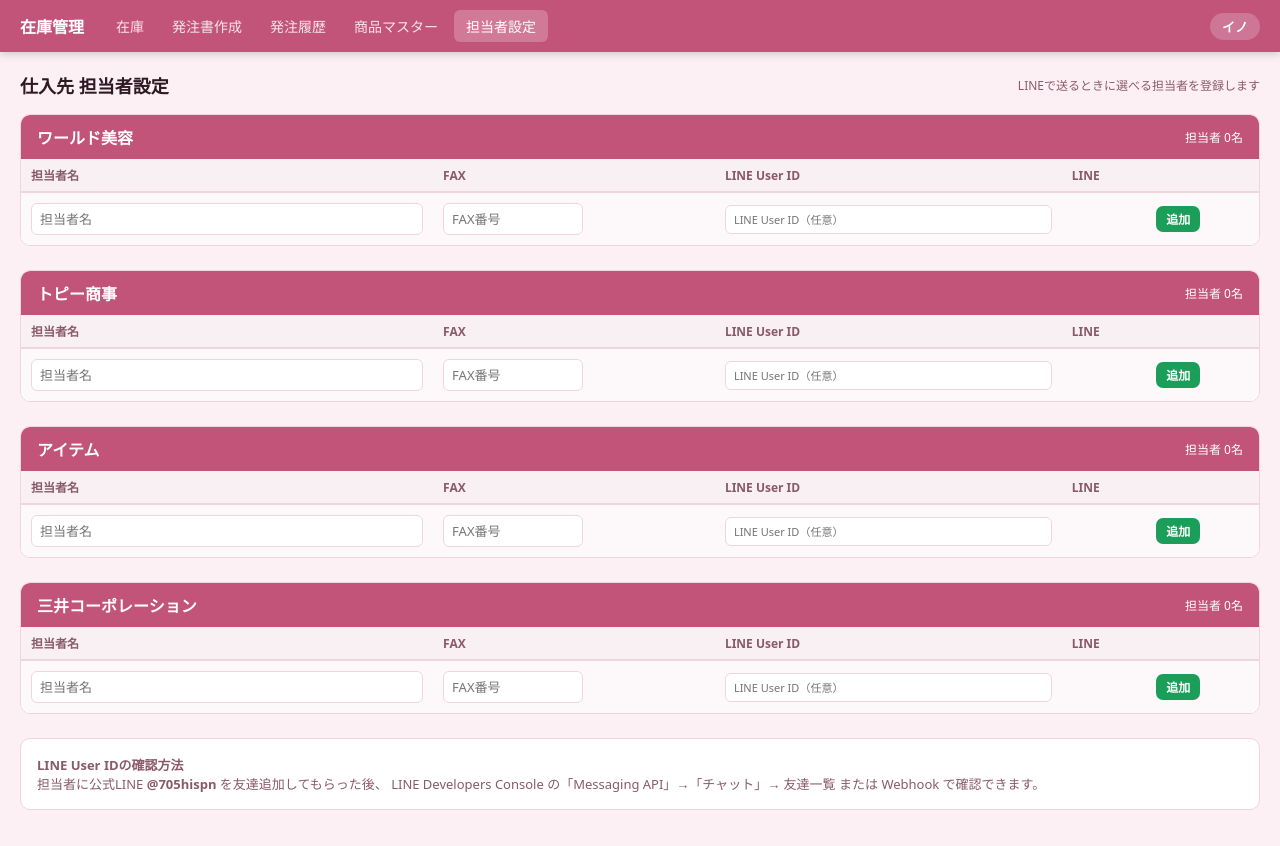
After one commit to inoinomata-sys/zaiko, a Flask app: page /settings/contacts in a window 1280 px wide. The commit adds this page. Run offline with Flask 3, Linux system fonts and the light colour scheme; data that the repository does not hold is empty; some libraries are stand-ins or nearby versions.

Commit message:
担当者設定: DBで仕入先担当者を管理できるように
- supplier_contactsテーブルで担当者（名前・FAX・LINE ID）をDB管理
- /settings/contacts 担当者管理画面を追加（各社ごとに追加・編集・削除）
- ナビに「担当者設定」リンクを追加
- LINEで送る画面で担当者をドロップダウン選択

Co-Authored-By: Claude Sonnet 4.6 <noreply@anthropic.com>

```diff
--- a/app.py
+++ b/app.py
@@ -169,28 +169,38 @@ def send_line_message(to_user_id, text):
 
 STORES = ['イノ', 'リッチ']
 
-SUPPLIERS = [
-    {'name': 'ワールド美容', 'contacts': [
-        {'name': '大橋様', 'fax': '06-6696-0071', 'line_user_id': 'U949cf27934e18f3af9ad96a9c3fc9206'},
-    ]},
-    {'name': 'トピー商事', 'contacts': [
-        {'name': '', 'fax': '', 'line_user_id': ''},
-    ]},
-    {'name': 'アイテム', 'contacts': [
-        {'name': '', 'fax': '', 'line_user_id': ''},
-    ]},
-    {'name': '三井コーポレーション', 'contacts': [
-        {'name': '', 'fax': '', 'line_user_id': ''},
-    ]},
-]
+SUPPLIER_NAMES = ['ワールド美容', 'トピー商事', 'アイテム', '三井コーポレーション']
+
+
+def get_suppliers_with_contacts():
+    db = get_db()
+    cur = db.cursor()
+    cur.execute("SELECT supplier_name, contact_name, fax, line_user_id, id FROM supplier_contacts ORDER BY supplier_name, sort_order, id")
+    rows = cur.fetchall()
+    db.close()
+    result = {}
+    for name in SUPPLIER_NAMES:
+        result[name] = {'name': name, 'contacts': []}
+    for r in rows:
+        sn = r['supplier_name']
+        if sn not in result:
+            result[sn] = {'name': sn, 'contacts': []}
+        result[sn]['contacts'].append({
+            'id': r['id'],
+            'name': r['contact_name'],
+            'fax': r['fax'],
+            'line_user_id': r['line_user_id'],
+        })
+    return list(result.values())
 
 @app.route('/order')
 def order_top():
     store = request.args.get('store', '')
+    suppliers = get_suppliers_with_contacts()
     db = get_db()
     cur = db.cursor()
     supplier_list = []
-    for s in SUPPLIERS:
+    for s in suppliers:
         cur.execute("SELECT COUNT(*) FROM products WHERE is_active=true AND supplier=%s", (s['name'],))
         cnt = cur.fetchone()['count']
         supplier_list.append({**s, 'count': cnt})
@@ -217,7 +227,8 @@ def order_form():
     for r in rows:
         grouped.setdefault(r['category'], []).append(r)
 
-    sup_info = next((s for s in SUPPLIERS if s['name'] == supplier), SUPPLIERS[0])
+    suppliers = get_suppliers_with_contacts()
+    sup_info = next((s for s in suppliers if s['name'] == supplier), suppliers[0])
     return render_template('order.html', store=store, grouped=grouped,
                            cats=cats, rows=rows, now=datetime.now(),
                            supplier=supplier, sup_info=sup_info)
@@ -282,7 +293,8 @@ def order_print(order_id):
     for p in all_products:
         groups.setdefault(p['col_group'], []).append(p)
 
-    sup_info = next((s for s in SUPPLIERS if s['name'] == sup_name), SUPPLIERS[0])
+    suppliers = get_suppliers_with_contacts()
+    sup_info = next((s for s in suppliers if s['name'] == sup_name), suppliers[0])
     db.close()
     return render_template('print.html',
         order=order, groups=groups, order_map=order_map, sup_info=sup_info)
@@ -311,7 +323,8 @@ def order_send_line(order_id):
     items = cur.fetchall()
     db.close()
 
-    sup_info = next((s for s in SUPPLIERS if s['name'] == order.get('supplier', '')), None)
+    suppliers = get_suppliers_with_contacts()
+    sup_info = next((s for s in suppliers if s['name'] == order.get('supplier', '')), None)
     if not sup_info:
         return jsonify(ok=False, error='この仕入先が見つかりません')
 
@@ -430,5 +443,54 @@ def product_supplier(pid):
     return jsonify(ok=True)
 
 
+# ── 担当者管理 ────────────────────────────────────────────────────────────────
+
+@app.route('/settings/contacts')
+def contacts_settings():
+    suppliers = get_suppliers_with_contacts()
+    return render_template('contacts.html', suppliers=suppliers, supplier_names=SUPPLIER_NAMES)
+
+
+@app.route('/settings/contacts/add', methods=['POST'])
+def contact_add():
+    supplier_name = request.form['supplier_name']
+    contact_name  = request.form.get('contact_name', '')
+    fax           = request.form.get('fax', '')
+    line_user_id  = request.form.get('line_user_id', '')
+    db = get_db()
+    cur = db.cursor()
+    cur.execute("SELECT COALESCE(MAX(sort_order),0) FROM supplier_contacts WHERE supplier_name=%s", (supplier_name,))
+    max_sort = cur.fetchone()['coalesce']
+    cur.execute("INSERT INTO supplier_contacts (supplier_name, contact_name, fax, line_user_id, sort_order) VALUES (%s,%s,%s,%s,%s)",
+                (supplier_name, contact_name, fax, line_user_id, max_sort + 1))
+    db.commit()
+    db.close()
+    return redirect(url_for('contacts_settings'))
+
+
+@app.route('/settings/contacts/<int:cid>/update', methods=['POST'])
+def contact_update(cid):
+    db = get_db()
+    cur = db.cursor()
+    cur.execute("UPDATE supplier_contacts SET contact_name=%s, fax=%s, line_user_id=%s WHERE id=%s",
+                (request.form.get('contact_name', ''),
+                 request.form.get('fax', ''),
+                 request.form.get('line_user_id', ''),
+                 cid))
+    db.commit()
+    db.close()
+    return redirect(url_for('contacts_settings'))
+
+
+@app.route('/settings/contacts/<int:cid>/delete', methods=['POST'])
+def contact_delete(cid):
+    db = get_db()
+    cur = db.cursor()
+    cur.execute("DELETE FROM supplier_contacts WHERE id=%s", (cid,))
+    db.commit()
+    db.close()
+    return redirect(url_for('contacts_settings'))
+
+
 if __name__ == '__main__':
     app.run(debug=True, port=5001)
--- a/templates/base.html
+++ b/templates/base.html
@@ -175,6 +175,7 @@ input:focus, select:focus { outline: 2px solid var(--acc); border-color: var(--a
   <a href="/order" class="nav-link {% if request.path.startswith('/order') %}active{% endif %}">発注書作成</a>
   <a href="/order/history" class="nav-link {% if request.path == '/order/history' %}active{% endif %}">発注履歴</a>
   <a href="/products" class="nav-link {% if request.path == '/products' %}active{% endif %}">商品マスター</a>
+  <a href="/settings/contacts" class="nav-link {% if request.path.startswith('/settings') %}active{% endif %}">担当者設定</a>
   <span class="spacer"></span>
   <span class="store-badge">イノ</span>
 </nav>
--- /dev/null
+++ b/templates/contacts.html
@@ -0,0 +1,102 @@
+{% extends 'base.html' %}
+{% block title %}担当者設定{% endblock %}
+
+{% block head %}
+<style>
+.sup-section { margin-bottom: 24px; }
+.sup-title {
+  font-size: 16px; font-weight: 700;
+  padding: 10px 16px;
+  background: var(--acc); color: #fff;
+  border-radius: 8px 8px 0 0;
+  display: flex; align-items: center; justify-content: space-between;
+}
+.contact-table { width: 100%; border-collapse: collapse; background: var(--surface); }
+.contact-table th {
+  background: #f8f0f3; font-size: 12px; font-weight: 600;
+  padding: 7px 10px; border-bottom: 2px solid var(--border);
+  color: var(--fg2);
+}
+.contact-table td { padding: 8px 10px; border-bottom: 1px solid var(--border); font-size: 14px; }
+.contact-table tr:last-child td { border-bottom: none; }
+.add-row { background: #fdf8fa; }
+.add-row td { padding: 10px; }
+input.ci { width: 100%; padding: 6px 8px; border: 1px solid var(--border); border-radius: 6px; font-size: 13px; font-family: inherit; }
+.hint { font-size: 11px; color: var(--fg2); margin-top: 3px; }
+.badge-line { background: #d4f5e5; color: #065f46; padding: 2px 8px; border-radius: 10px; font-size: 11px; font-weight: 600; }
+.badge-noline { background: #f0f0f0; color: #888; padding: 2px 8px; border-radius: 10px; font-size: 11px; }
+</style>
+{% endblock %}
+
+{% block content %}
+<div style="display:flex; align-items:center; justify-content:space-between; margin-bottom:16px">
+  <h2 style="font-size:18px; font-weight:700">仕入先 担当者設定</h2>
+  <p style="font-size:12px; color:var(--fg2)">LINEで送るときに選べる担当者を登録します</p>
+</div>
+
+{% for sup in suppliers %}
+<div class="sup-section card">
+  <div class="sup-title">
+    <span>{{ sup.name }}</span>
+    <span style="font-size:12px; font-weight:400">担当者 {{ sup.contacts|length }}名</span>
+  </div>
+  <div style="overflow-x:auto">
+  <table class="contact-table">
+    <thead>
+      <tr>
+        <th>担当者名</th>
+        <th>FAX</th>
+        <th>LINE User ID</th>
+        <th>LINE</th>
+        <th></th>
+      </tr>
+    </thead>
+    <tbody>
+      {% for c in sup.contacts %}
+      <tr>
+        <form method="post" action="/settings/contacts/{{ c.id }}/update">
+        <td><input class="ci" name="contact_name" value="{{ c.name }}" placeholder="大橋様"></td>
+        <td><input class="ci" name="fax" value="{{ c.fax }}" placeholder="06-XXXX-XXXX" style="width:140px"></td>
+        <td>
+          <input class="ci" name="line_user_id" value="{{ c.line_user_id }}" placeholder="Uxxxxxxxxxx..." style="font-size:11px">
+          <div class="hint">公式LINEを友達追加後、管理画面で確認できます</div>
+        </td>
+        <td>
+          {% if c.line_user_id %}
+            <span class="badge-line">設定済</span>
+          {% else %}
+            <span class="badge-noline">未設定</span>
+          {% endif %}
+        </td>
+        <td style="white-space:nowrap; display:flex; gap:6px; align-items:center; padding-top:10px">
+          <button type="submit" class="btn btn-primary btn-sm">保存</button>
+        </form>
+          <form method="post" action="/settings/contacts/{{ c.id }}/delete" onsubmit="return confirm('削除しますか？')">
+            <button type="submit" class="btn btn-danger btn-sm">削除</button>
+          </form>
+        </td>
+      </tr>
+      {% endfor %}
+      <!-- 追加行 -->
+      <tr class="add-row">
+        <form method="post" action="/settings/contacts/add">
+        <input type="hidden" name="supplier_name" value="{{ sup.name }}">
+        <td><input class="ci" name="contact_name" placeholder="担当者名"></td>
+        <td><input class="ci" name="fax" placeholder="FAX番号" style="width:140px"></td>
+        <td><input class="ci" name="line_user_id" placeholder="LINE User ID（任意）" style="font-size:11px"></td>
+        <td></td>
+        <td><button type="submit" class="btn btn-success btn-sm">追加</button></td>
+        </form>
+      </tr>
+    </tbody>
+  </table>
+  </div>
+</div>
+{% endfor %}
+
+<div class="card" style="padding:16px; font-size:13px; color:var(--fg2)">
+  <strong>LINE User IDの確認方法</strong><br>
+  担当者に公式LINE <strong>@705hispn</strong> を友達追加してもらった後、
+  LINE Developers Console の「Messaging API」→「チャット」→ 友達一覧 または Webhook で確認できます。
+</div>
+{% endblock %}
```
